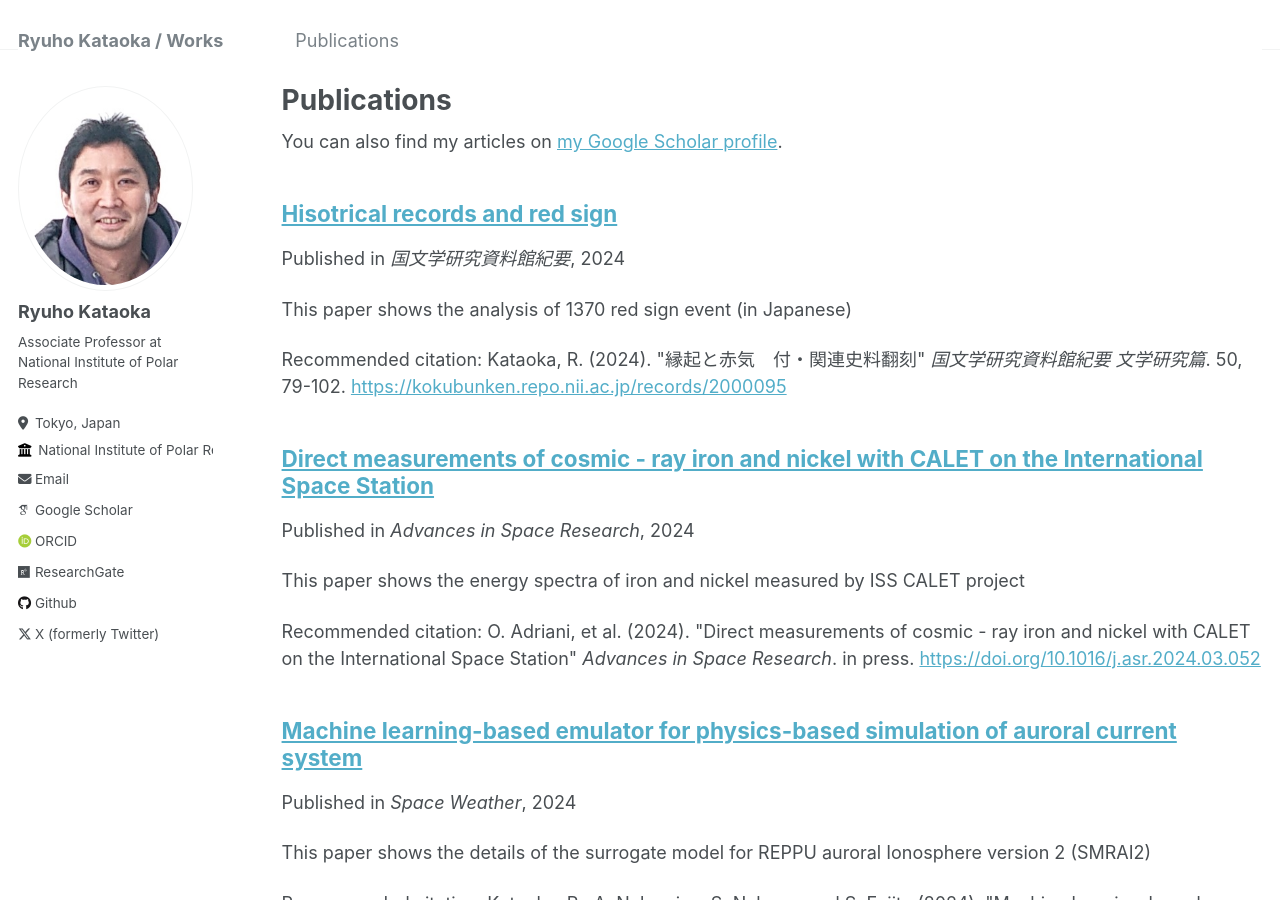
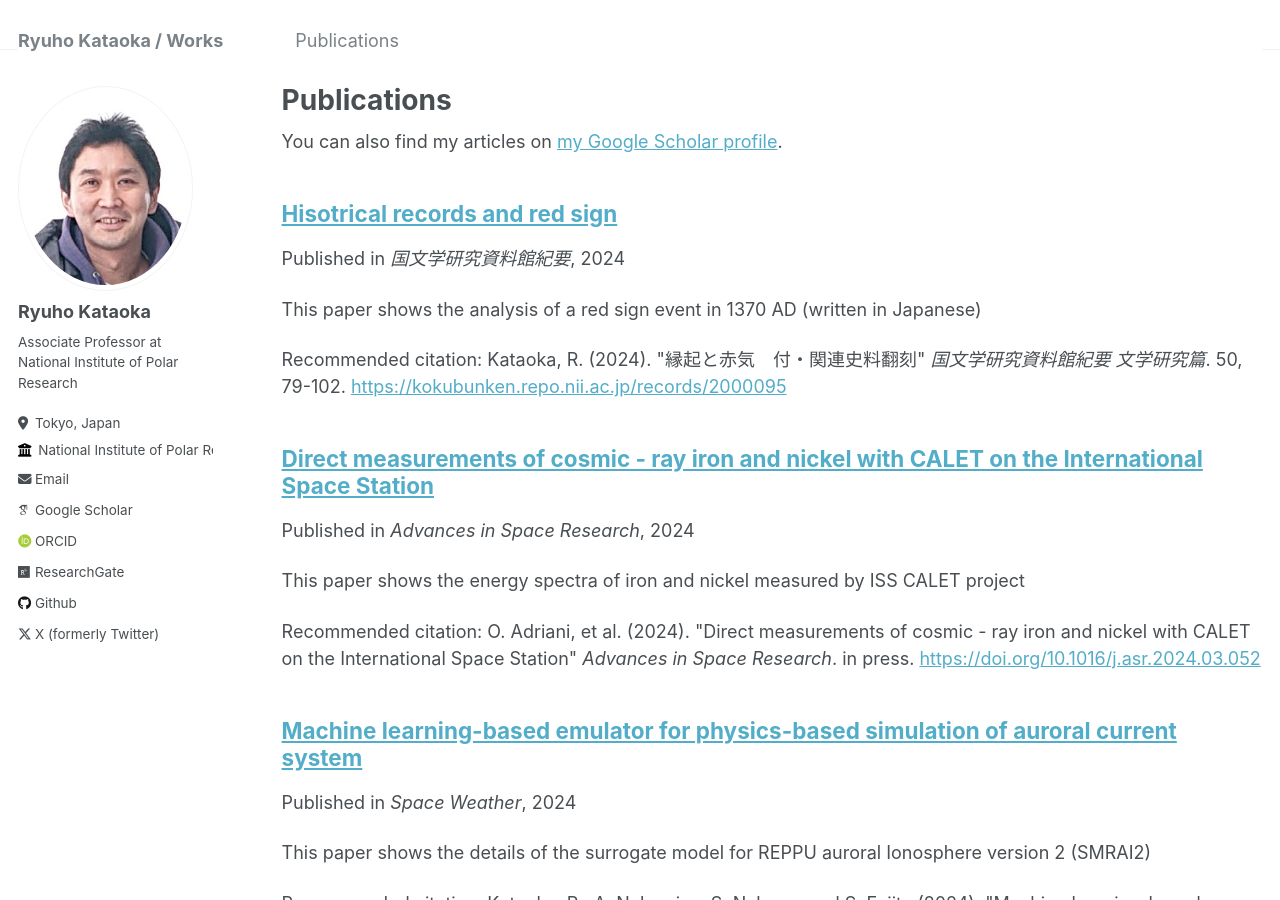
Before and after one commit to ryuhokataoka/ryuhokataoka.github.io, a Jekyll site: the page built from _pages/publications.md, in a window 1280 px wide and 900 px high. Built offline with Jekyll 4.4.1, drawn with Linux system fonts in a browser that asks for light colours; some web fonts are replaced.

Commit message:
Update 2024-04-01-red-sign.md

```diff
--- a/_publications/2024-04-01-red-sign.md
+++ b/_publications/2024-04-01-red-sign.md
@@ -2,7 +2,7 @@
 title: "Hisotrical records and red sign"
 collection: publications
 permalink: /publication/2023-03-27-calet-nickel
-excerpt: 'This paper shows the analysis of 1370 red sign event (in Japanese)'
+excerpt: 'This paper shows the analysis of a red sign event in 1370 AD (written in Japanese)'
 date: 2024-04-01
 venue: '国文学研究資料館紀要'
 paperurl: 'https://kokubunken.repo.nii.ac.jp/records/2000095'
```
